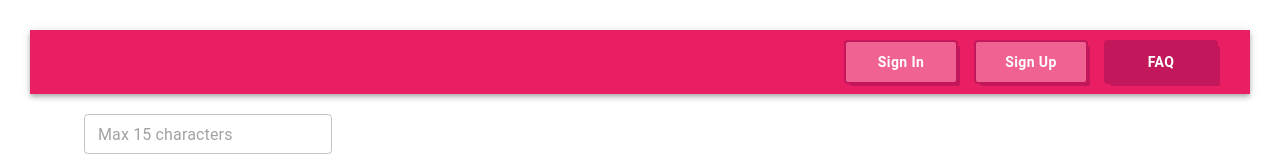
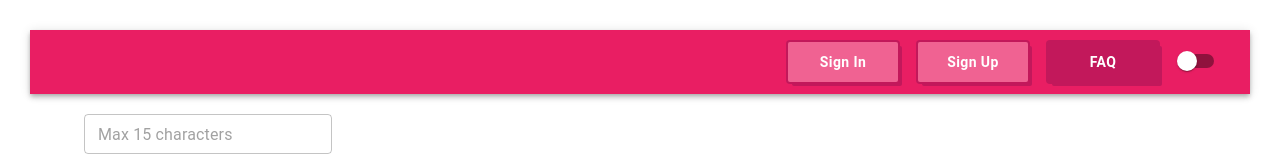
Before and after one commit to ElenaWebDev984/todolist_repeat, a React (Vite) app: page / in a window 1280 px wide. Shown: the top 160 px of the page. Built offline with nearby package versions, Linux system fonts and the light colour scheme; some icons are missing.

Commit message:
added Switch for DarkMode

```diff
--- a/src/App.tsx
+++ b/src/App.tsx
@@ -141,7 +141,7 @@ export const App = () => {
 
     //   TODO UI - Read
 
-    const [isDarkMode, setDarkMode] = useState(false)
+    const [isDarkMode, setIsDarkMode] = useState(false)
 
     const theme = createTheme({
         palette: {
@@ -195,6 +195,7 @@ export const App = () => {
                             <NavButton color="inherit">Sign in</NavButton>
                             <NavButton color="inherit">Sign up</NavButton>
                             <NavButton color="inherit" background={theme.palette.primary.dark}>FAQ</NavButton>
+                            <Switch onChange={() => setIsDarkMode(!isDarkMode)}/>
                         </Box>
                     </Toolbar>
                 </AppBar>
```
